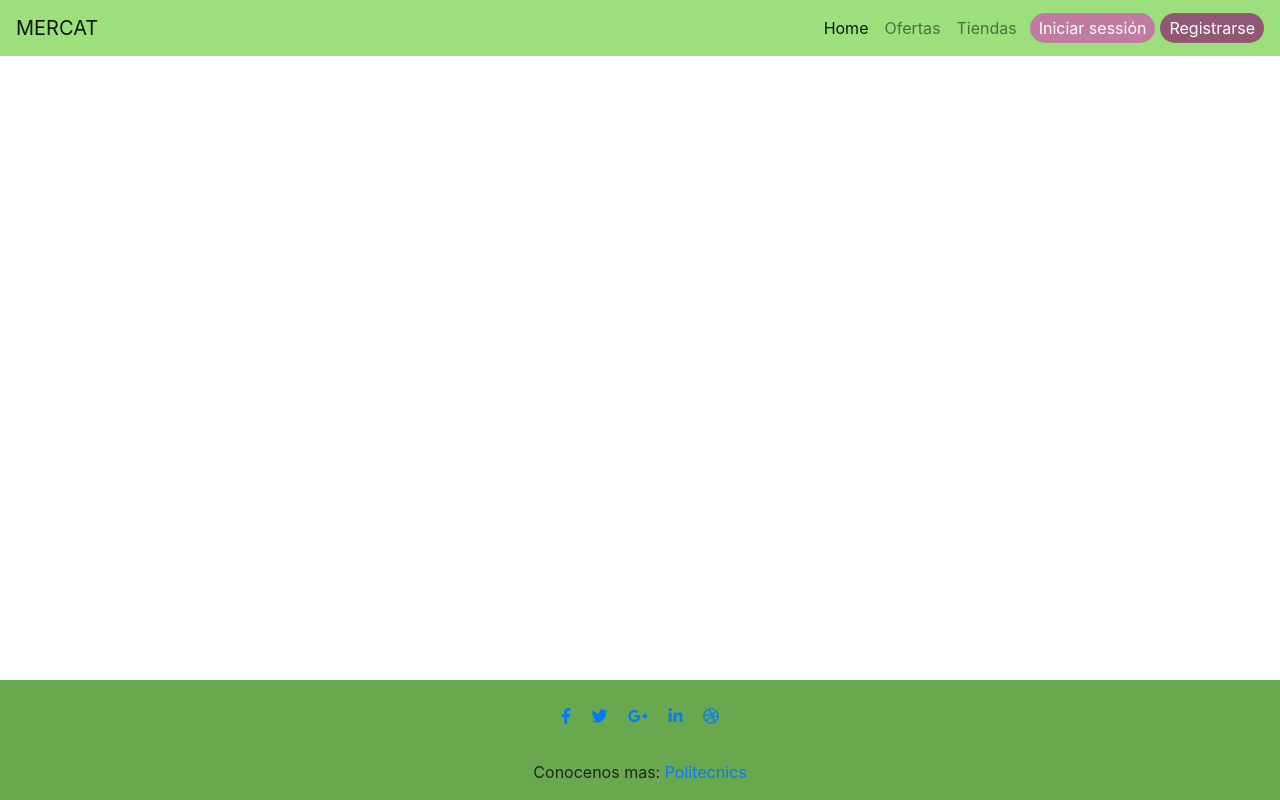
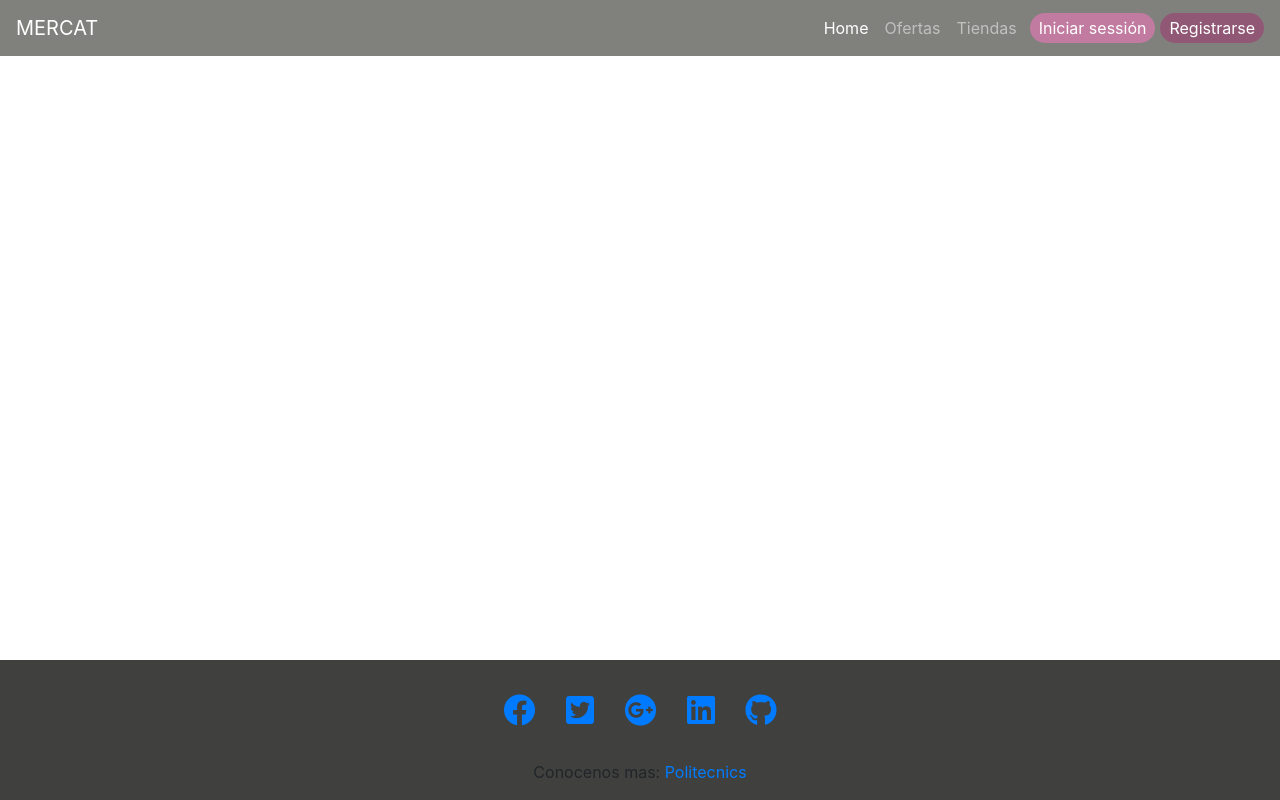
Before and after one commit to ericfernandez37/Projecte.github.io, a PHP site: page /landingpage.html in a window 1280 px wide. Run offline with PHP 8.4, Linux system fonts and the light colour scheme.

Commit message:
subida de projecte

```diff
--- a/css/micss.css
+++ b/css/micss.css
@@ -1,10 +1,10 @@
 #navbar{
-    background-color: #9be07d;
+    background-color: #80807D;
     color: #ffffff;
 }
 
 #footer{
-    background-color: #6aa84f;
+    background-color: #40403E;
 }
 
 #botonregistr{
@@ -29,3 +29,8 @@
     padding-bottom: 2px;
     margin-top: 5px;
 }
+.fab{
+    padding-top: 10px;
+    padding-right: 5px;
+    padding-left: 5px;
+}
--- a/landingpage.html
+++ b/landingpage.html
@@ -11,7 +11,7 @@
   <body>
 
 
-    <nav class="navbar navbar-expand-lg navbar-light" id="navbar">
+    <nav class="navbar navbar-expand-lg navbar-dark" id="navbar">
         <a class="navbar-brand" href="#">MERCAT</a>
         <button class="navbar-toggler" type="button" data-toggle="collapse" data-target="#navbarSupportedContent" aria-controls="navbarSupportedContent" aria-expanded="false" aria-label="Toggle navigation">
             <span class="navbar-toggler-icon"></span>
@@ -81,27 +81,27 @@
     <ul class="list-unstyled list-inline text-center">
       <li class="list-inline-item">
         <a class="btn-floating btn-fb mx-1">
-          <i class="fab fa-facebook-f"> </i>
+          <i class="fab fa-facebook fa-2x"> </i>
         </a>
       </li>
       <li class="list-inline-item">
         <a class="btn-floating btn-tw mx-1">
-          <i class="fab fa-twitter"> </i>
+          <i class="fab fa-twitter-square fa-2x"> </i>
         </a>
       </li>
       <li class="list-inline-item">
         <a class="btn-floating btn-gplus mx-1">
-          <i class="fab fa-google-plus-g"> </i>
+          <i class="fab fa-google-plus fa-2x"> </i>
         </a>
       </li>
       <li class="list-inline-item">
         <a class="btn-floating btn-li mx-1">
-          <i class="fab fa-linkedin-in"> </i>
+          <i class="fab fa-linkedin fa-2x"> </i>
         </a>
       </li>
       <li class="list-inline-item">
-        <a class="btn-floating btn-dribbble mx-1">
-          <i class="fab fa-dribbble"> </i>
+        <a class="btn-floating btn-github mx-1">
+          <i class="fab fa-github fa-2x"> </i>
         </a>
       </li>
     </ul>
```
